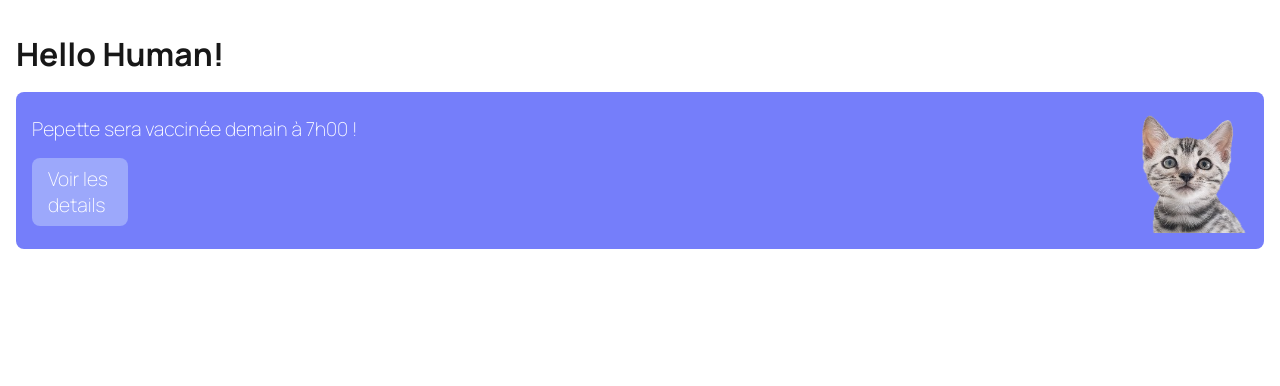
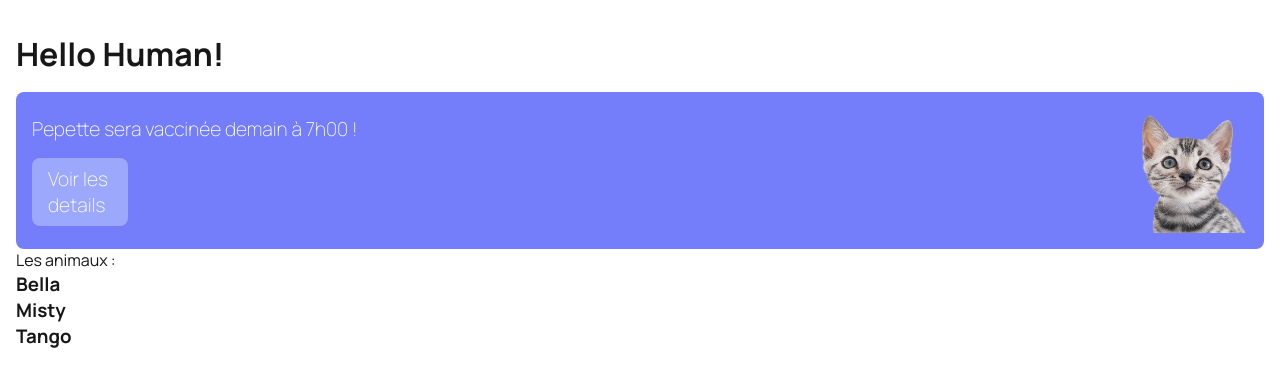
Before and after one commit to 2025-10-CDA-ECO-P6/Victoria-Patte-CieBack, a Next.js app: page /search in a window 1280 px wide. Shown: the top 386 px of the page. Built offline with nearby package versions, Linux system fonts and the light colour scheme.

Commit message:
display name animal from json

```diff
--- a/src/app/search/page.js
+++ b/src/app/search/page.js
@@ -1,8 +1,14 @@
 import Image from "next/image";
 import styles from "./page.module.css";
 import Link from "next/link";
+import CardAnimal from "@/components/cardAnimal/CardAnimal";
+import data from "../../data/data.json";
+
 
 export default function Search() {
+
+    const animals = data.animals;
+
   return (
     <main>
       <h1>Hello Human!</h1>
@@ -18,6 +24,13 @@ export default function Search() {
           height={125}
         />
       </section>
+      <section >
+       <p>Les animaux : </p>
+
+       {animals.map((animal) =>
+        <CardAnimal animal={animal} />
+       )}
+      </section>
     </main>
   );
 }
--- /dev/null
+++ b/src/components/cardAnimal/CardAnimal.js
@@ -0,0 +1,9 @@
+
+
+export default function CardAnimal( {animal}) {
+  return (
+    <article>
+        <h3>{animal.name}</h3>
+    </article>
+  );
+}
```
Also changed, not shown: src/data/data.json (renamed from data/data.json).
